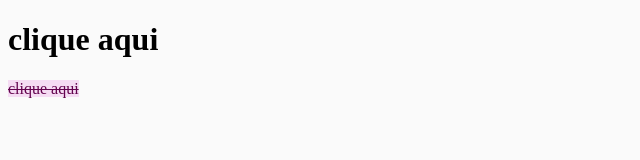
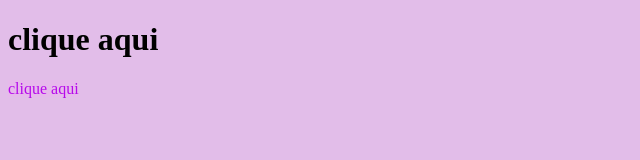
Before and after one commit to aggata27/aggata2d-aluraplus, a plain HTML site: page index.html in a window 1280 px wide. Shown: the whole page, without its empty margins (0-640 px from the left). Drawn offline with Linux system fonts and the light colour scheme.

Commit message:
Add files via upload

```diff
--- a/style.css
+++ b/style.css
@@ -1,16 +1,16 @@
 body{
-background-color: rgb(250, 250, 250);
+background-color: rgb(226, 189, 233);
 }
 
 .titulo{
-    color: aqua;
+    color: rgb(8, 1, 10);
 }
 
 .botao{
-    background-color: rgba(206, 3, 189, 0.123);
-    color: rgb(99, 3, 78);
-    font-size:rgb(161, 7, 182) ;
-    text-decoration: line-through;
+    background-color: rgba(250, 158, 241, 0.123);
+    color: rgb(182, 9, 235);
+    font-size:rgb(207, 2, 248) ;
+    text-decoration: none;
     padding: 0ch;
     border-radius: 0cqmax;
 }
```
Also changed, not shown: index.html (line endings or trailing spaces), 1 other file.
